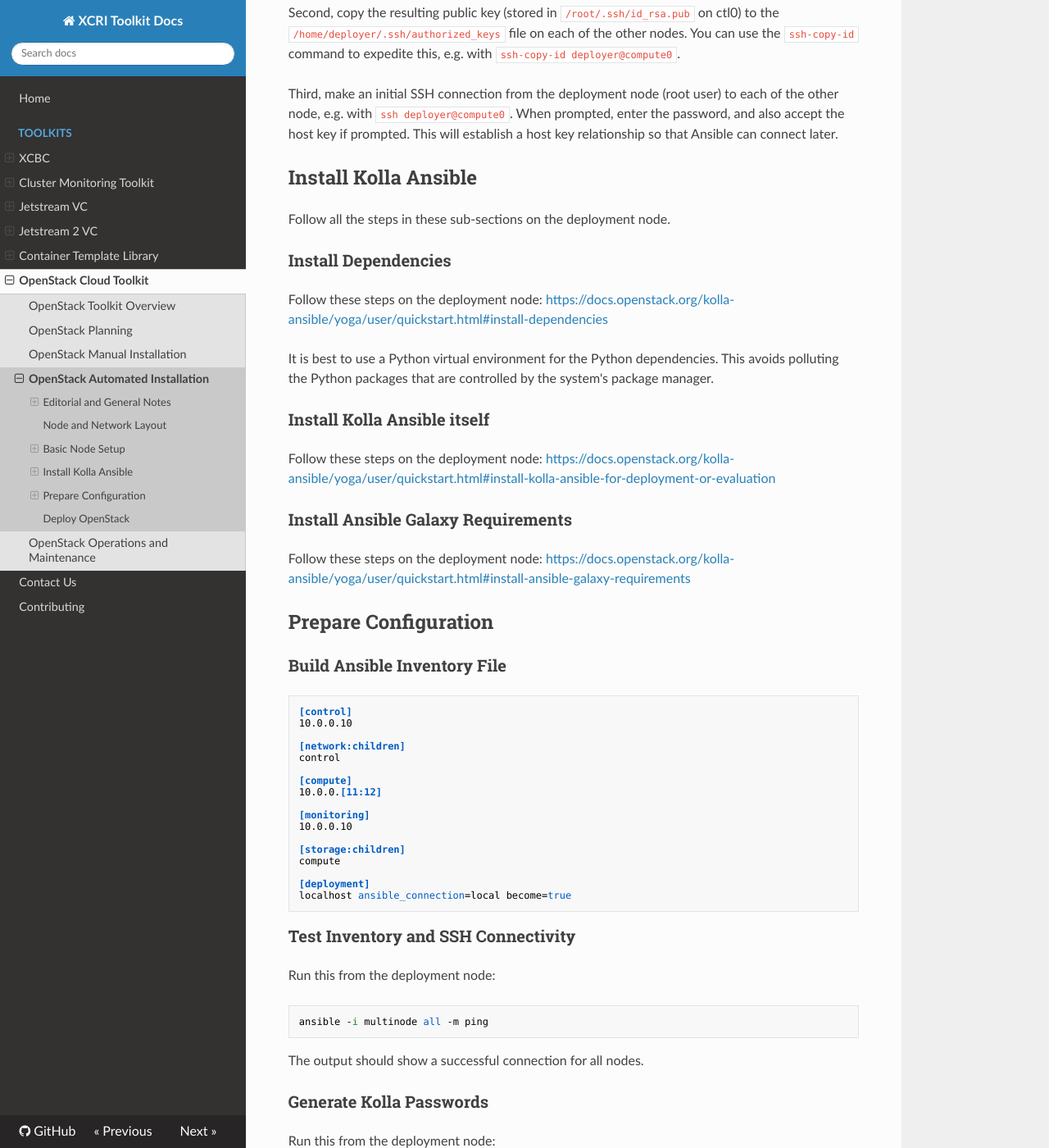
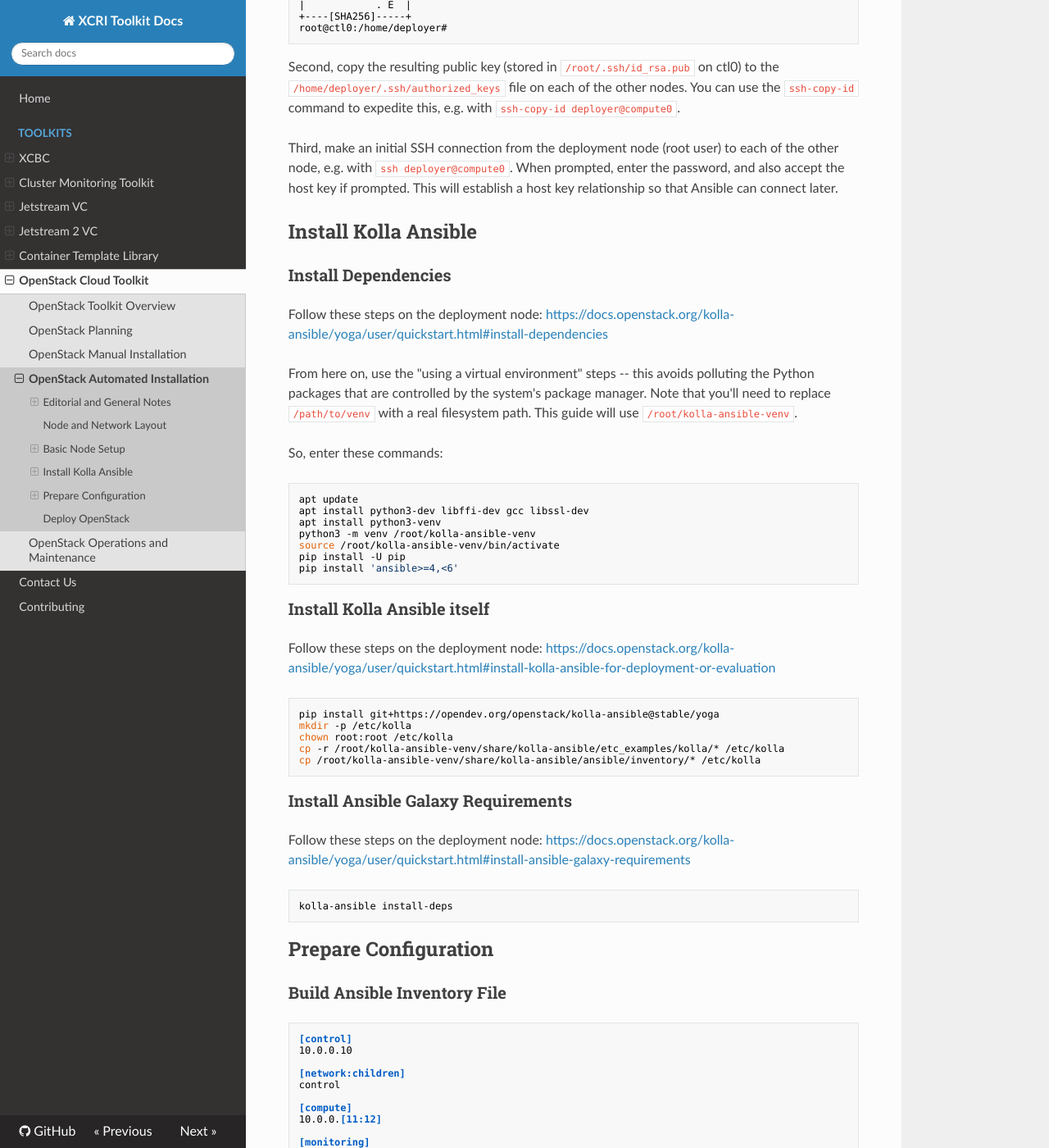
Before and after one commit to access-ci-org/Toolkit-Docs, an MkDocs documentation site: the page built from docs/toolkits/openstack-automated-installation.md, in a window 1280 px wide and 1400 px high, scrolled down 4384 px. Shown: the whole window at 82% size. Built offline with MkDocs 1.6.1, drawn with Linux system fonts in a browser that asks for light colours; nearby versions of some CDN libraries; old or Windows-style settings are respelled for this version of MkDocs; some of the changed text lies outside the part shown.

Commit message:
more progress on automated OpenStack guide

````diff
--- a/docs/toolkits/openstack-automated-installation.md
+++ b/docs/toolkits/openstack-automated-installation.md
@@ -90,7 +90,7 @@ Ignoring the loopback interface (named `lo`), this server has two network interf
 
 We need to set static (as opposed to dynamic, or DHCP-assigned) IP addresses for each node to provide a reliable way of connecting to them.
 
-Set a static IP address for the first network interface. Using your preferred text editor, modify the netplan configuration (e.g. in `/etc/netplan/00-installer-config.yaml`) as follows.
+Set a static IP address for the first network interface. Using your preferred text editor, modify the netplan configuration (e.g. in `/etc/netplan/00-installer-config.yaml`) as follows. If you prefer, replace 1.1.1.1 with your local orgnaization's nameserver.
 
 ```yaml
 network:
@@ -157,21 +160,43 @@ Third, make an initial SSH connection from the deployment node (root user) to ea
 
 ## Install Kolla Ansible
 
-Follow all the steps in these sub-sections on the deployment node.
-
 ### Install Dependencies
 
 Follow these steps on the deployment node: <https://docs.openstack.org/kolla-ansible/yoga/user/quickstart.html#install-dependencies>
 
-It is best to use a Python virtual environment for the Python dependencies. This avoids polluting the Python packages that are controlled by the system's package manager.
+From here on, use the "using a virtual environment" steps -- this avoids polluting the Python packages that are controlled by the system's package manager. Note that you'll need to replace `/path/to/venv` with a real filesystem path. This guide will use `/root/kolla-ansible-venv`.
+
+So, enter these commands:
+
+```bash
+apt update
+apt install python3-dev libffi-dev gcc libssl-dev
+apt install python3-venv
+python3 -m venv /root/kolla-ansible-venv
+source /root/kolla-ansible-venv/bin/activate
+pip install -U pip
+pip install 'ansible>=4,<6'
+```
 
 ### Install Kolla Ansible itself
 
 Follow these steps on the deployment node: <https://docs.openstack.org/kolla-ansible/yoga/user/quickstart.html#install-kolla-ansible-for-deployment-or-evaluation>
 
+```
+pip install git+https://opendev.org/openstack/kolla-ansible@stable/yoga
+mkdir -p /etc/kolla
+chown root:root /etc/kolla
+cp -r /root/kolla-ansible-venv/share/kolla-ansible/etc_examples/kolla/* /etc/kolla
+cp /root/kolla-ansible-venv/share/kolla-ansible/ansible/inventory/* /etc/kolla
+```
+
 ### Install Ansible Galaxy Requirements
 
 Follow these steps on the deployment node: <https://docs.openstack.org/kolla-ansible/yoga/user/quickstart.html#install-ansible-galaxy-requirements>
+
+```
+kolla-ansible install-deps
+```
 
 ## Prepare Configuration
 
````
Also changed, not shown: other parts of docs/toolkits/openstack-automated-installation.md (+3 -0 lines).
